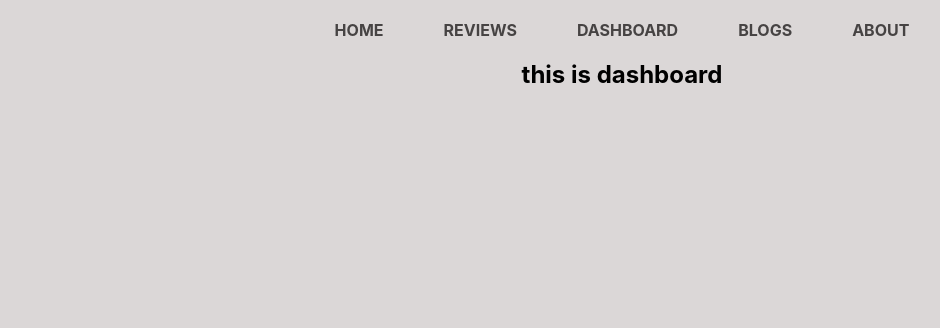
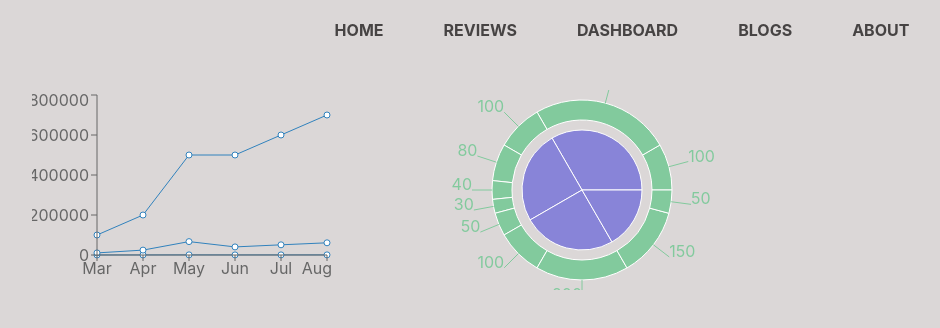
Before and after one commit to Reduwan-Nyx/product-analysis-website, a React (Create React App) app: page /dashboard in a window 1280 px wide. Shown: the top 328 px of the page, without its empty margins (18-958 px from the left). Built offline with nearby package versions, Linux system fonts and the light colour scheme.

Commit message:
dashboard commited

```diff
--- a/package.json
+++ b/package.json
@@ -10,6 +10,7 @@
     "react-dom": "^18.0.0",
     "react-router-dom": "^6.3.0",
     "react-scripts": "5.0.0",
+    "recharts": "^2.1.9",
     "web-vitals": "^2.1.4"
   },
   "scripts": {
--- a/src/Components/Dashboard/Dashboard.css
+++ b/src/Components/Dashboard/Dashboard.css
@@ -0,0 +1,9 @@
+.chart{
+    margin: 50px;
+
+}
+
+.pie-chart{
+    margin-left: 300px;
+    margin-top: -200px;
+}
--- a/src/Components/Dashboard/Dashboard.js
+++ b/src/Components/Dashboard/Dashboard.js
@@ -1,10 +1,89 @@
 import React from 'react';
+import { Area, AreaChart, CartesianGrid, Legend, Line, LineChart, Pie, PieChart, PolarAngleAxis, PolarGrid, PolarRadiusAxis, Radar, RadarChart, ResponsiveContainer, Tooltip, XAxis, YAxis } from 'recharts';
+import './Dashboard.css'
 
 const Dashboard = () => {
+   const data = [
+    {
+        "month": "Mar",
+        "investment": 100000,
+        "sell": 241,
+        "revenue": 10401
+    },
+    {
+        "month": "Apr",
+        "investment": 200000,
+        "sell": 423,
+        "revenue": 24500
+    },
+    {
+        "month": "May",
+        "investment": 500000,
+        "sell": 726,
+        "revenue": 67010
+    },
+    {
+        "month": "Jun",
+        "investment": 500000,
+        "sell": 529,
+        "revenue": 40405
+    },
+    {
+        "month": "Jul",
+        "investment": 600000,
+        "sell": 601,
+        "revenue": 50900
+    },
+    {
+        "month": "Aug",
+        "investment": 700000,
+        "sell": 670,
+        "revenue": 61000
+    }
+]
+
+     const data01 = [
+        { name: 'Group A', value: 400 },
+        { name: 'Group B', value: 300 },
+        { name: 'Group C', value: 300 },
+        { name: 'Group D', value: 200 },
+      ];
+      const data02 = [
+        { name: 'A1', value: 100 },
+        { name: 'A2', value: 300 },
+        { name: 'B1', value: 100 },
+        { name: 'B2', value: 80 },
+        { name: 'B3', value: 40 },
+        { name: 'B4', value: 30 },
+        { name: 'B5', value: 50 },
+        { name: 'C1', value: 100 },
+        { name: 'C2', value: 200 },
+        { name: 'D1', value: 150 },
+        { name: 'D2', value: 50 },
+      ];
+
+
+
     return (
-        <div>
-            <h2>this is dashboard</h2>
+        <div className='chart'>
+            <LineChart width={300} height={200} data={data}>
+                <Line dataKey="investment"></Line>
+                <Line dataKey="sell"></Line>
+                <Line dataKey="revenue"></Line>
+                <XAxis dataKey="month"></XAxis>
+                <YAxis dataKey="investment"></YAxis>
+                <Tooltip></Tooltip>
+
+        </LineChart>
+        <div className='pie-chart'>
+        <PieChart width={500} height={200} data={data}>
+          <Pie data={data01} dataKey="value" cx="50%" cy="50%" outerRadius={60} fill="#8884d8" />
+          <Pie data={data02} dataKey="value" cx="50%" cy="50%" innerRadius={70} outerRadius={90} fill="#82ca9d" label />
+            <Tooltip></Tooltip>
+        </PieChart>
         </div>
+        </div>
+
     );
 };
 
```
Also changed, not shown: 1 other file (tests, documents, lock files or other folders).
